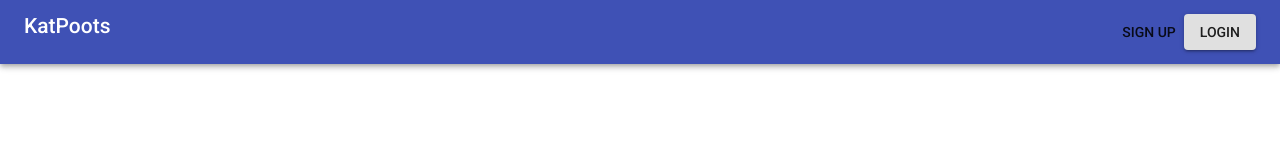
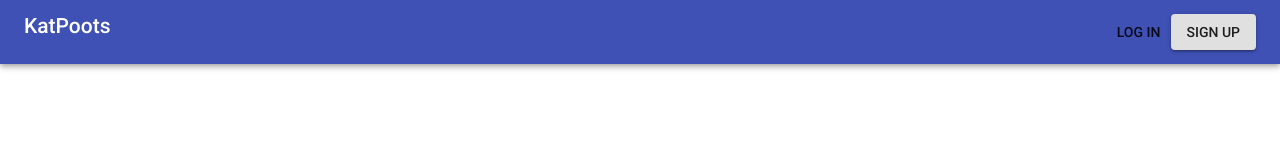
Before and after one commit to nickrodgers42/katpoots, a React (Create React App) app: page / in a window 1280 px wide. Shown: the top 160 px of the page. Built offline with nearby package versions, Linux system fonts and the light colour scheme.

Commit message:
Switch login and signup button order

```diff
--- a/src/components/homepage.jsx
+++ b/src/components/homepage.jsx
@@ -40,11 +40,11 @@ function HomePage(props) {
                         </Typography>
                     </Grid>
                     <Grid item>
-                        <Button>Sign Up</Button>
+                        <Button>Log In</Button>
                         <Button
                             variant="contained"
                         >
-                            Login
+                            Sign Up
                         </Button>
                     </Grid>
                 </Grid>
```
